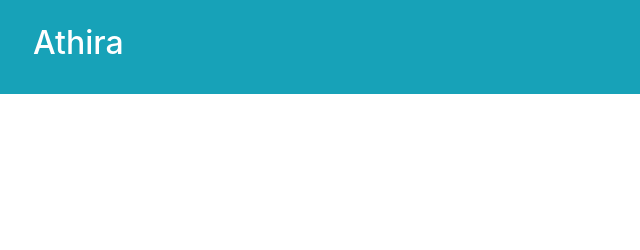
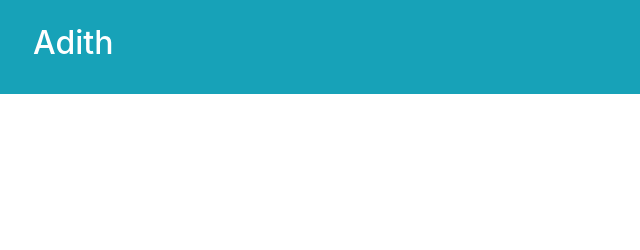
Before and after one commit to adithx2/datewithgit-sample, a plain HTML site: page index.html in a window 1280 px wide. Shown: the top 250 px of the page, 0-640 px from the left. Drawn offline with nearby package versions, Linux system fonts and the light colour scheme.

Commit message:
Update index.html

```diff
--- a/index.html
+++ b/index.html
@@ -18,7 +18,7 @@
     <header class="bg-info position-fixed" style="width: 100%; z-index: 1;">
         <div class="row text-white">
             <div class="col-sm-6 col-9 p-4 pl-5">
-                <h2>Athira</h2>
+                <h2>Adith</h2>
             </div>
             <div class="col-sm-6 col-3 my-auto">
 
```
